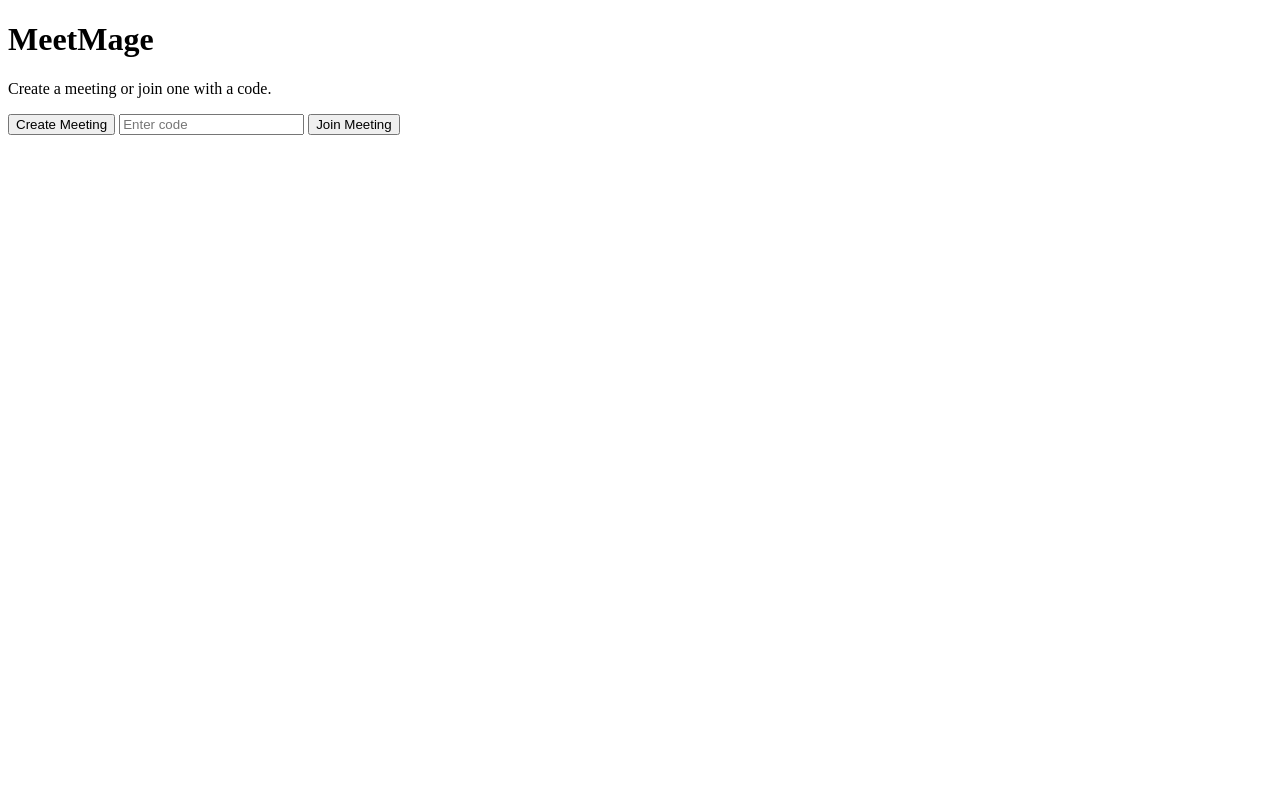
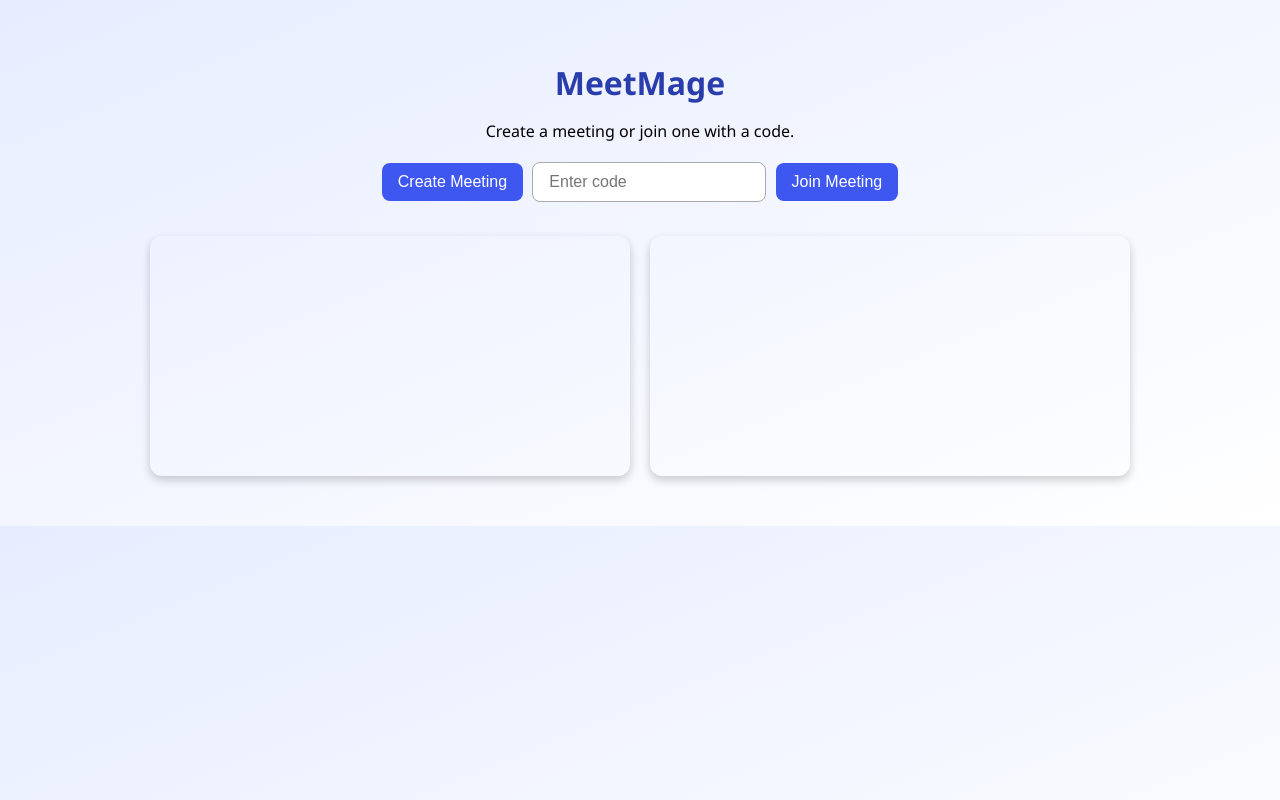
Before and after one commit to WiliamFashing/MeetMage, a plain HTML site: page index.html in a window 1280 px wide. Drawn offline with Linux system fonts and the light colour scheme.

Commit message:
Update index.html

```diff
--- a/index.html
+++ b/index.html
@@ -9,6 +9,52 @@
 
 <script src="https://unpkg.com/peerjs@1.5.2/dist/peerjs.min.js"></script>
 
+<style>
+  body {
+    font-family: "Segoe UI", sans-serif;
+    background: linear-gradient(to bottom right, #e7edff, #ffffff);
+    text-align: center;
+    margin: 0;
+    padding: 40px;
+  }
+  h1 {
+    color: #2a3dad;
+    margin-bottom: 10px;
+  }
+  .controls {
+    margin-bottom: 20px;
+  }
+  input, button {
+    font-size: 16px;
+    padding: 10px 16px;
+    border: none;
+    border-radius: 8px;
+  }
+  input {
+    width: 200px;
+    border: 1px solid #aaa;
+  }
+  button {
+    background-color: #3e57f0;
+    color: white;
+    cursor: pointer;
+    margin: 5px;
+  }
+  button:hover {
+    background-color: #3248a8;
+  }
+  #videos {
+    display: flex;
+    justify-content: center;
+    flex-wrap: wrap;
+    margin-top: 20px;
+  }
+  video {
+    width: 40%;
+    border-radius: 12px;
+    margin: 10px;
+    box-shadow: 0 4px 10px rgba(0,0,0,0.2);
+  }
 </style>
 </head>
 <body>
```
